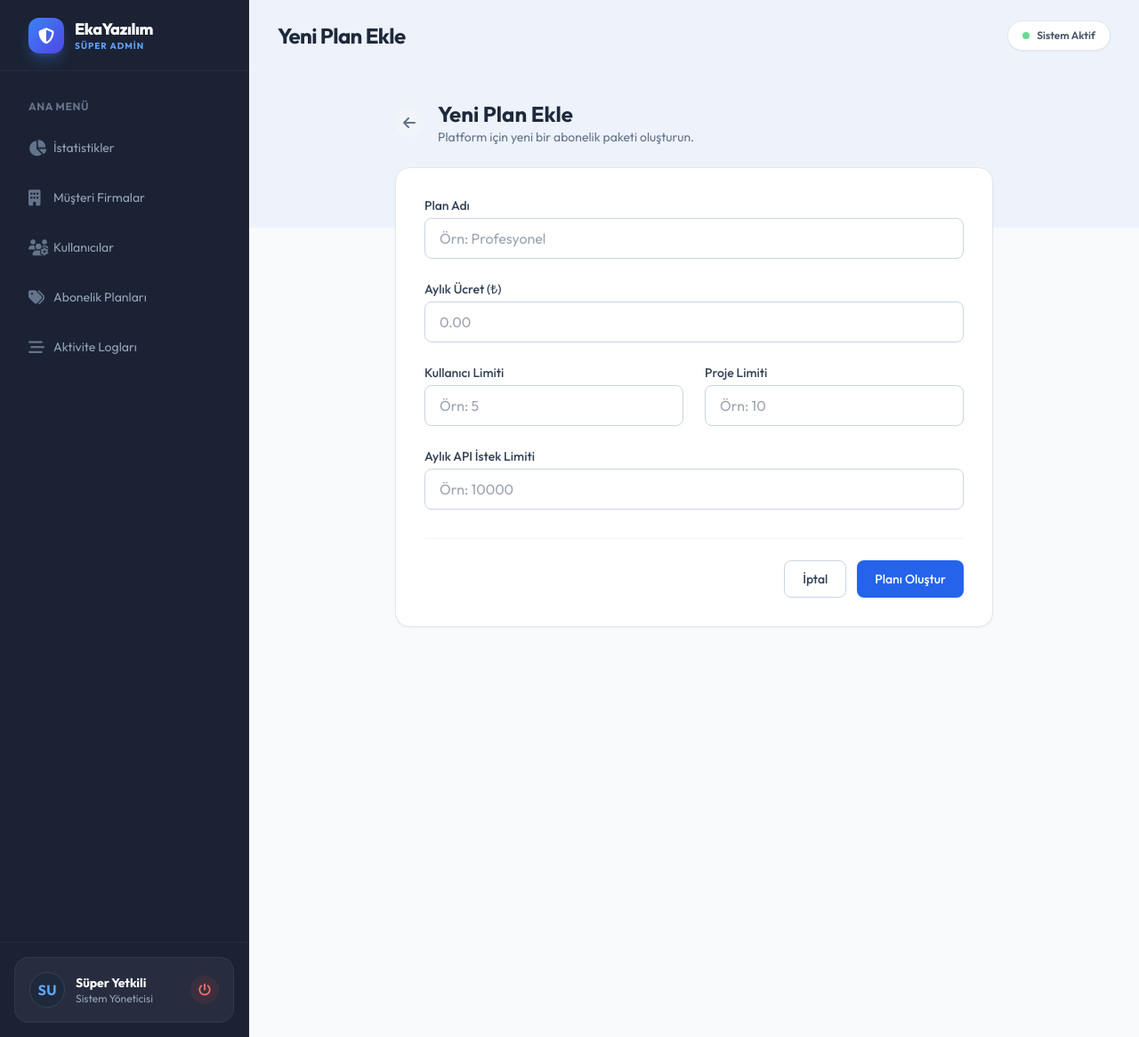
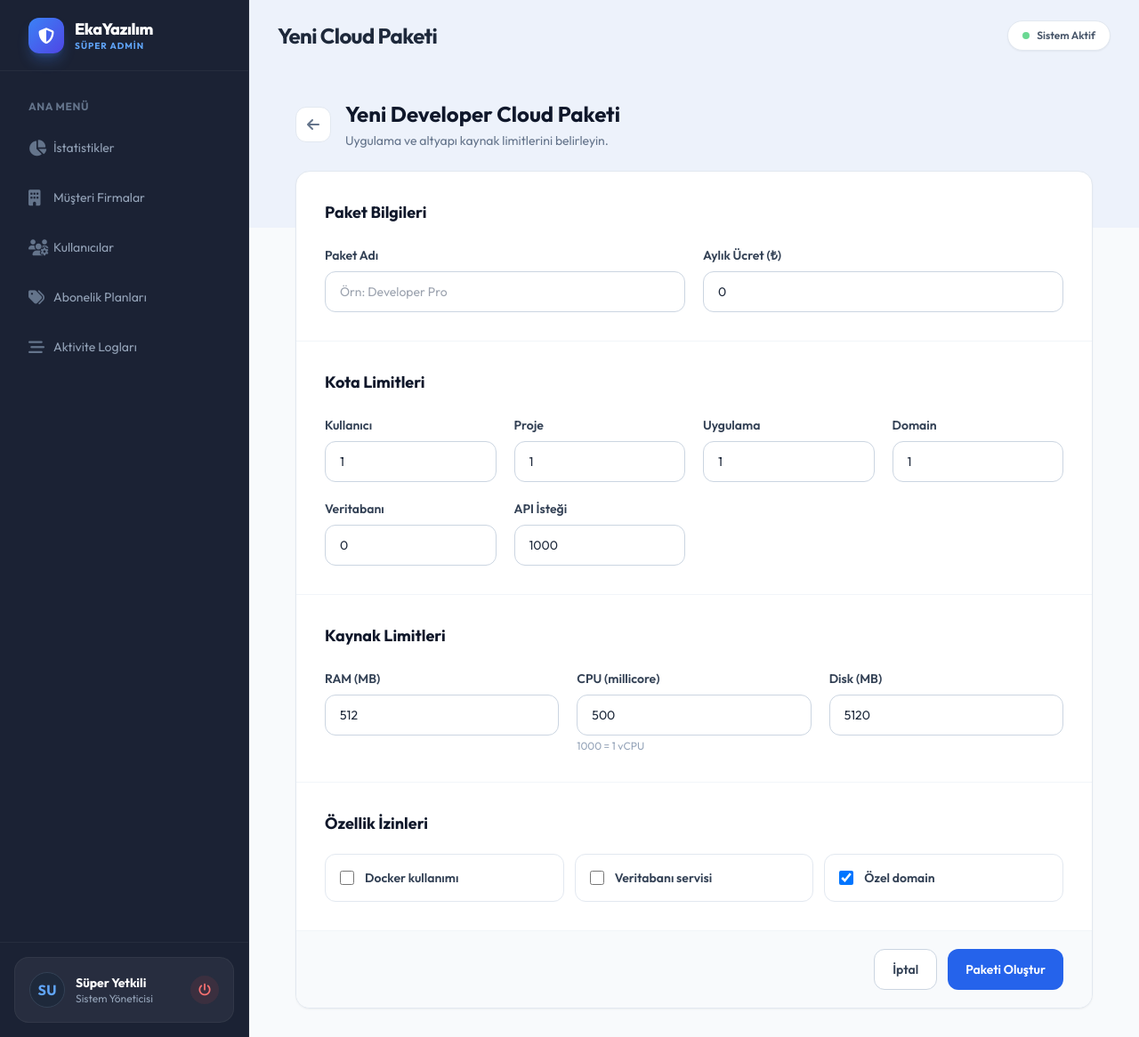
Before and after one commit to ekayazilim/eka-saas-platform, a PHP site: page /app/Views/admin/plans/create.php in a window 1280 px wide. Shown: the whole page at 89% size. Run offline with PHP 8.4, Linux system fonts and the light colour scheme; some libraries are stand-ins or nearby versions.

Commit message:
feat: cloud paket kaynak ve izin alanlarini admin forma ekle

```diff
--- a/app/Views/admin/plans/create.php
+++ b/app/Views/admin/plans/create.php
@@ -1,60 +1,70 @@
 <?php ob_start(); ?>
 
-<div class="max-w-2xl mx-auto">
-    <div class="flex items-center mb-6">
-        <a href="<?= BASE_URL ?>/admin/plans" class="w-8 h-8 flex items-center justify-center rounded-full bg-slate-100 text-slate-500 hover:bg-slate-200 hover:text-slate-700 transition-colors mr-4">
-            <i class="fa-solid fa-arrow-left"></i>
-        </a>
+<div class="mx-auto max-w-4xl space-y-6">
+    <div class="flex items-center gap-4">
+        <a href="<?= BASE_URL ?>/admin/plans" class="flex h-10 w-10 items-center justify-center rounded-xl border border-slate-200 bg-white text-slate-500 hover:text-slate-900"><i class="fa-solid fa-arrow-left"></i></a>
         <div>
-            <h2 class="text-2xl font-bold text-slate-800">Yeni Plan Ekle</h2>
-            <p class="text-sm text-slate-500">Platform için yeni bir abonelik paketi oluşturun.</p>
+            <h2 class="text-2xl font-bold text-slate-900">Yeni Developer Cloud Paketi</h2>
+            <p class="mt-1 text-sm text-slate-500">Uygulama ve altyapı kaynak limitlerini belirleyin.</p>
         </div>
     </div>
 
-    <div class="bg-white rounded-2xl shadow-sm border border-slate-200 overflow-hidden">
-        <form action="<?= BASE_URL ?>/admin/plans/store" method="POST" class="p-8">
-            <input type="hidden" name="csrf_token" value="<?= $_SESSION['csrf_token'] ?? '' ?>">
+    <form action="<?= BASE_URL ?>/admin/plans/store" method="POST" class="overflow-hidden rounded-2xl border border-slate-200 bg-white shadow-sm">
+        <input type="hidden" name="csrf_token" value="<?= htmlspecialchars($_SESSION['csrf_token'] ?? '') ?>">
 
-            <div class="space-y-6">
+        <div class="border-b border-slate-100 p-6 sm:p-8">
+            <h3 class="text-lg font-bold text-slate-900">Paket Bilgileri</h3>
+            <div class="mt-6 grid gap-5 md:grid-cols-2">
                 <div>
-                    <label class="block text-sm font-medium text-slate-700 mb-1">Plan Adı</label>
-                    <input type="text" name="name" required class="w-full px-4 py-2.5 rounded-lg border border-slate-300 focus:ring-2 focus:ring-blue-500 focus:border-blue-500 outline-none transition-all" placeholder="Örn: Profesyonel">
+                    <label class="mb-2 block text-sm font-semibold text-slate-700">Paket Adı</label>
+                    <input type="text" name="name" required maxlength="255" placeholder="Örn: Developer Pro" class="w-full rounded-xl border border-slate-300 px-4 py-3 text-sm outline-none focus:border-blue-500 focus:ring-2 focus:ring-blue-100">
                 </div>
-
                 <div>
-                    <label class="block text-sm font-medium text-slate-700 mb-1">Aylık Ücret (₺)</label>
-                    <input type="number" step="0.01" name="price" required class="w-full px-4 py-2.5 rounded-lg border border-slate-300 focus:ring-2 focus:ring-blue-500 focus:border-blue-500 outline-none transition-all" placeholder="0.00">
-                </div>
-
-                <div class="grid grid-cols-1 md:grid-cols-2 gap-6">
-                    <div>
-                        <label class="block text-sm font-medium text-slate-700 mb-1">Kullanıcı Limiti</label>
-                        <input type="number" name="user_limit" required class="w-full px-4 py-2.5 rounded-lg border border-slate-300 focus:ring-2 focus:ring-blue-500 focus:border-blue-500 outline-none transition-all" placeholder="Örn: 5">
-                    </div>
-                    <div>
-                        <label class="block text-sm font-medium text-slate-700 mb-1">Proje Limiti</label>
-                        <input type="number" name="project_limit" required class="w-full px-4 py-2.5 rounded-lg border border-slate-300 focus:ring-2 focus:ring-blue-500 focus:border-blue-500 outline-none transition-all" placeholder="Örn: 10">
-                    </div>
-                </div>
-
-                <div>
-                    <label class="block text-sm font-medium text-slate-700 mb-1">Aylık API İstek Limiti</label>
-                    <input type="number" name="api_limit" required class="w-full px-4 py-2.5 rounded-lg border border-slate-300 focus:ring-2 focus:ring-blue-500 focus:border-blue-500 outline-none transition-all" placeholder="Örn: 10000">
+                    <label class="mb-2 block text-sm font-semibold text-slate-700">Aylık Ücret (₺)</label>
+                    <input type="number" name="price" required min="0" step="0.01" value="0" class="w-full rounded-xl border border-slate-300 px-4 py-3 text-sm outline-none focus:border-blue-500 focus:ring-2 focus:ring-blue-100">
                 </div>
             </div>
+        </div>
 
-            <div class="mt-8 pt-6 border-t border-slate-100 flex justify-end gap-3">
-                <a href="<?= BASE_URL ?>/admin/plans" class="px-5 py-2.5 text-sm font-medium text-slate-700 bg-white border border-slate-300 rounded-lg hover:bg-slate-50 transition-colors">İptal</a>
-                <button type="submit" class="px-5 py-2.5 text-sm font-medium text-white bg-blue-600 rounded-lg hover:bg-blue-700 shadow-sm transition-colors">
-                    Planı Oluştur
-                </button>
+        <div class="border-b border-slate-100 p-6 sm:p-8">
+            <h3 class="text-lg font-bold text-slate-900">Kota Limitleri</h3>
+            <div class="mt-6 grid gap-5 sm:grid-cols-2 lg:grid-cols-4">
+                <div><label class="mb-2 block text-sm font-semibold text-slate-700">Kullanıcı</label><input type="number" name="user_limit" min="1" value="1" required class="w-full rounded-xl border border-slate-300 px-4 py-3 text-sm"></div>
+                <div><label class="mb-2 block text-sm font-semibold text-slate-700">Proje</label><input type="number" name="project_limit" min="1" value="1" required class="w-full rounded-xl border border-slate-300 px-4 py-3 text-sm"></div>
+                <div><label class="mb-2 block text-sm font-semibold text-slate-700">Uygulama</label><input type="number" name="application_limit" min="1" value="1" required class="w-full rounded-xl border border-slate-300 px-4 py-3 text-sm"></div>
+                <div><label class="mb-2 block text-sm font-semibold text-slate-700">Domain</label><input type="number" name="domain_limit" min="0" value="1" required class="w-full rounded-xl border border-slate-300 px-4 py-3 text-sm"></div>
+                <div><label class="mb-2 block text-sm font-semibold text-slate-700">Veritabanı</label><input type="number" name="database_limit" min="0" value="0" required class="w-full rounded-xl border border-slate-300 px-4 py-3 text-sm"></div>
+                <div><label class="mb-2 block text-sm font-semibold text-slate-700">API İsteği</label><input type="number" name="api_limit" min="0" value="1000" required class="w-full rounded-xl border border-slate-300 px-4 py-3 text-sm"></div>
             </div>
-        </form>
-    </div>
+        </div>
+
+        <div class="border-b border-slate-100 p-6 sm:p-8">
+            <h3 class="text-lg font-bold text-slate-900">Kaynak Limitleri</h3>
+            <div class="mt-6 grid gap-5 md:grid-cols-3">
+                <div><label class="mb-2 block text-sm font-semibold text-slate-700">RAM (MB)</label><input type="number" name="memory_limit_mb" min="128" value="512" required class="w-full rounded-xl border border-slate-300 px-4 py-3 text-sm"></div>
+                <div><label class="mb-2 block text-sm font-semibold text-slate-700">CPU (millicore)</label><input type="number" name="cpu_limit_millicores" min="100" value="500" required class="w-full rounded-xl border border-slate-300 px-4 py-3 text-sm"><p class="mt-1 text-xs text-slate-400">1000 = 1 vCPU</p></div>
+                <div><label class="mb-2 block text-sm font-semibold text-slate-700">Disk (MB)</label><input type="number" name="storage_limit_mb" min="512" value="5120" required class="w-full rounded-xl border border-slate-300 px-4 py-3 text-sm"></div>
+            </div>
+        </div>
+
+        <div class="p-6 sm:p-8">
+            <h3 class="text-lg font-bold text-slate-900">Özellik İzinleri</h3>
+            <div class="mt-5 grid gap-3 md:grid-cols-3">
+                <label class="flex cursor-pointer items-center gap-3 rounded-xl border border-slate-200 p-4"><input type="checkbox" name="allow_docker" value="1" class="h-4 w-4 rounded border-slate-300"><span class="text-sm font-semibold text-slate-700">Docker kullanımı</span></label>
+                <label class="flex cursor-pointer items-center gap-3 rounded-xl border border-slate-200 p-4"><input type="checkbox" name="allow_databases" value="1" class="h-4 w-4 rounded border-slate-300"><span class="text-sm font-semibold text-slate-700">Veritabanı servisi</span></label>
+                <label class="flex cursor-pointer items-center gap-3 rounded-xl border border-slate-200 p-4"><input type="checkbox" name="allow_custom_domain" value="1" checked class="h-4 w-4 rounded border-slate-300"><span class="text-sm font-semibold text-slate-700">Özel domain</span></label>
+            </div>
+        </div>
+
+        <div class="flex justify-end gap-3 border-t border-slate-100 bg-slate-50 px-6 py-5 sm:px-8">
+            <a href="<?= BASE_URL ?>/admin/plans" class="rounded-xl border border-slate-300 bg-white px-5 py-3 text-sm font-semibold text-slate-700">İptal</a>
+            <button type="submit" class="rounded-xl bg-blue-600 px-5 py-3 text-sm font-semibold text-white hover:bg-blue-700">Paketi Oluştur</button>
+        </div>
+    </form>
 </div>
 
 <?php
 $content = ob_get_clean();
-$title = 'Yeni Plan Ekle';
+$title = 'Yeni Cloud Paketi';
 require __DIR__ . '/../../layouts/admin.php';
 ?>
```
